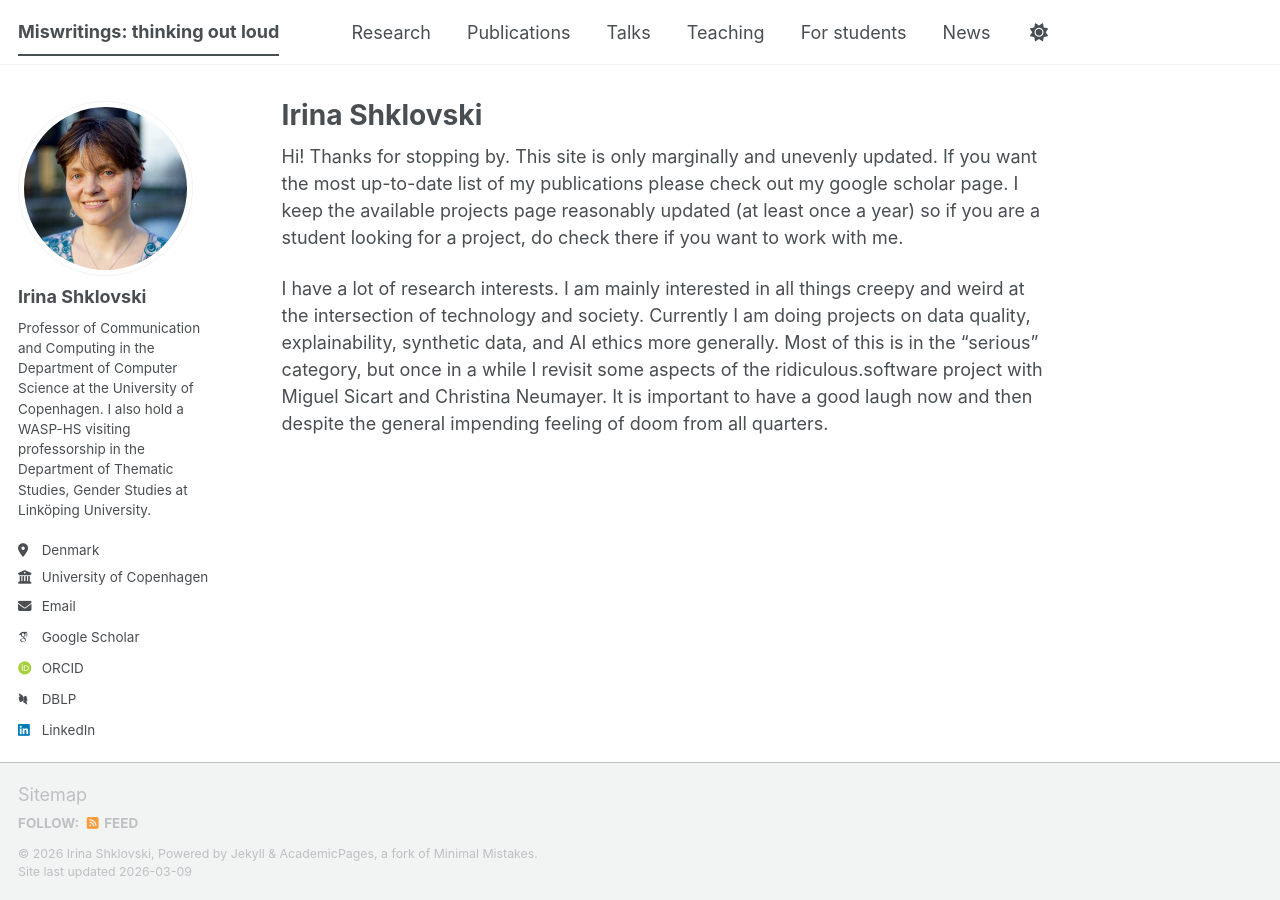
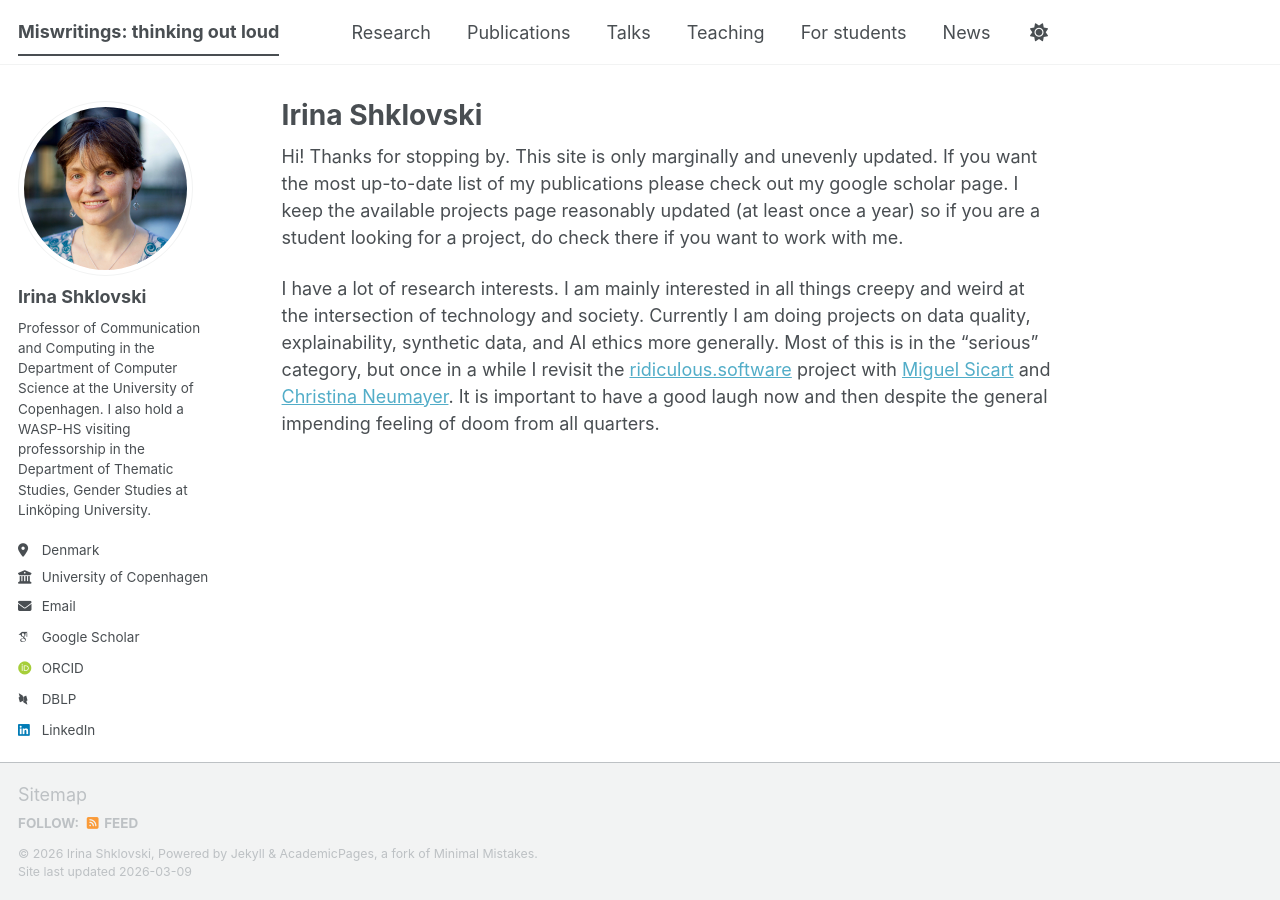
Before and after one commit to quillis/quillis.github.io, a Jekyll site: the page built from _pages/about.md, in a window 1280 px wide. Built offline with Jekyll 4.4.1, drawn with Linux system fonts in a browser that asks for light colours; some web fonts are replaced; a script bundle is joined from its source files by our own code; library files that are not in the unit come from our copies.

Commit message:
edited about

```diff
--- a/_pages/about.md
+++ b/_pages/about.md
@@ -9,4 +9,4 @@ redirect_from:
 Hi! Thanks for stopping by. This site is only marginally and unevenly updated. If you want the most up-to-date list of my publications please check out my google scholar page. I keep the available projects page reasonably updated (at least once a year) so if you are a student looking for a project, do check there if you want to work with me.
 
 
-I have a lot of research interests. I am mainly interested in all things creepy and weird at the intersection of technology and society. Currently I am doing projects on data quality, explainability, synthetic data, and AI ethics more generally. Most of this is in the "serious" category, but once in a while I revisit some aspects of the ridiculous.software project with Miguel Sicart and Christina Neumayer. It is important to have a good laugh now and then despite the general impending feeling of doom from all quarters.
+I have a lot of research interests. I am mainly interested in all things creepy and weird at the intersection of technology and society. Currently I am doing projects on data quality, explainability, synthetic data, and AI ethics more generally. Most of this is in the "serious" category, but once in a while I revisit the [ridiculous.software](https://ridiculous.software/) project with [Miguel Sicart](https://miguelsicart.net/) and [Christina Neumayer](https://researchprofiles.ku.dk/en/persons/christina-neumayer/). It is important to have a good laugh now and then despite the general impending feeling of doom from all quarters.
```
